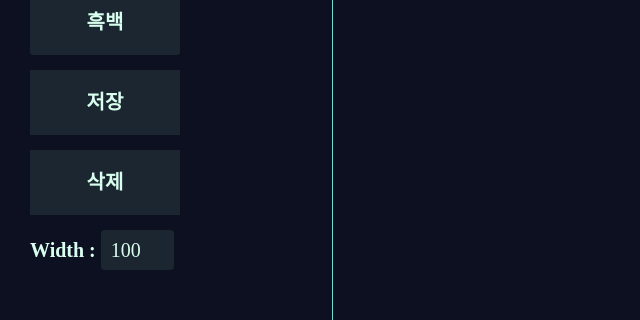
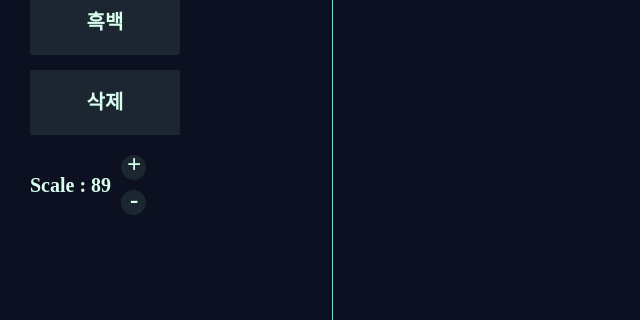
Before and after one commit to drainxc/image_converter, a Next.js app: page / in a window 1280 px wide. Shown: the part 140-460 px from the top of the page, without its empty margins (0-640 px from the left). Built offline with nearby package versions, Linux system fonts and the light colour scheme; a web font is replaced by a local one.

Commit message:
add vintage filter

```diff
--- a/pages/MainPage.jsx
+++ b/pages/MainPage.jsx
@@ -1,14 +1,27 @@
-import { useRef, useState } from "react";
+import { useEffect, useRef, useState } from "react";
 import styled from "styled-components";
+import Image from "next/image";
 
 const MainPage = () => {
   const [settings, setSettings] = useState({
-    width: 100,
+    width: 89,
     type: "blackAndWhite",
   });
   const editorRef = useRef(null);
   const [edit, setEdit] = useState(false);
   const [before, setBefore] = useState("");
+  const [scale, setScale] = useState({
+    width: 0,
+    height: 0,
+  });
+
+  useEffect(() => {
+    setScale({
+      width: editorRef.current.offsetWidth,
+      height: editorRef.current.offsetHeight,
+    });
+    console.log(editorRef.current.offsetHeight);
+  }, [edit]);
 
   const SelectFile = (e) => {
     const files = e.target.files[0];
@@ -23,10 +36,9 @@ const MainPage = () => {
       setBefore(URL.createObjectURL(files));
       loadNewImage(URL.createObjectURL(files));
       setEdit(false);
-    } else if (settings.type == "blackAndWhite") insertContent(files);
-    else if (settings.type == "colorReversal") insertContent(files);
-    else if (settings.type == "reversal") insertContent(files);
-    else if (settings.type == "blur") insertContent(files);
+    } else {
+      insertContent(files);
+    }
   };
 
   async function loadNewImage(src) {
@@ -120,11 +132,19 @@ const MainPage = () => {
     reader.readAsDataURL(file);
   };
 
-  const typeChange = (e) => setSettings({ ...settings, type: e.target.value });
+  const typeChange = (e) => {
+    setSettings({ ...settings, type: e.target.value });
+  };
 
-  const setWidth = (e) => {
-    setSettings({ ...settings, width: e.target.value });
-    loadNewImage(before);
+  const setWidth = (n) => {
+    setSettings({ ...settings, width: settings.width + n });
+    if (before) {
+      loadNewImage(before);
+    }
+    setScale({
+      width: editorRef.current.offsetWidth + n * 15,
+      height: editorRef.current.offsetHeight + n * 10,
+    });
   };
 
   return (
@@ -141,27 +161,42 @@ const MainPage = () => {
         />
         <TypeSelect name="흑백" onChange={(e) => typeChange(e)}>
           <option value="blackAndWhite">흑백</option>
+          <option value="colorReversal">색상반전</option>
+          {/* <option value="reversal">반전</option> */}
+          <option value="blur">가우시안 블러</option>
+          <option value="vintage">빈티지 필터</option>
           <option value="dotart">도트 아트</option>
-          <option value="colorReversal">색상반전</option>
-          <option value="reversal">반전</option>
-          <option value="blur">가우시안 블러</option>
         </TypeSelect>
-        <Btn>저장</Btn>
+        {/* <Btn>저장</Btn> */}
         <Btn>삭제</Btn>
-        <WidthInpurt>
-          <span>Width : </span>
-          <input
-            type={"number"}
-            value={settings.width}
-            onChange={(e) => setWidth(e)}
-            step="1"
-          />
-        </WidthInpurt>
+        <WidthInput>
+          <span>
+            Scale : <span>{settings.width}</span>
+          </span>
+          <PlusMinus>
+            <span onClick={() => setWidth(+1)}>
+              <a>+</a>
+            </span>
+            <span onClick={() => setWidth(-1)}>
+              <a>-</a>
+            </span>
+          </PlusMinus>
+        </WidthInput>
         <Original>
           <img src="" alt="" />
         </Original>
       </SideBar>
       <Content>
+        {settings.type === "vintage" ? (
+          <FilterImage
+            src="/vintage-texture.jpg"
+            alt=""
+            width={scale.width}
+            height={scale.height}
+          />
+        ) : (
+          <>sdsadsa</>
+        )}
         <ContentEdit
           contentEditable={edit}
           ref={editorRef}
@@ -183,7 +218,6 @@ const MainDiv = styled.div`
 
 const ContentEdit = styled.div`
   width: ${(props) => `${props.width * 15}` + "px"};
-  height: 100%;
   color: white;
   img {
     width: 100%;
@@ -195,10 +229,24 @@ const ContentEdit = styled.div`
         : props.colorReversal
         ? "invert(1)"
         : props.blur
-        ? "blur(13px)"
+        ? "blur(5px)"
         : "none"};
     transform: ${(props) => (props.reversal ? "scale(-1,1)" : "scale(1,1)")};
   }
+`;
+
+const FilterImage = styled.img`
+  margin-top: 30px;
+  width: ${(props) => `${props.width}` + "px"};
+  height: ${(props) => `${props.height}` + "px"};
+  object-fit: cover;
+  position: absolute;
+  top: 0;
+  opacity: 0.4;
+  z-index: 2;
+  /* background-image: url("/vintage-texture.jpg"); */
+  background-blend-mode: overlay;
+  background-size: cover;
 `;
 
 const Content = styled.p`
@@ -207,6 +255,7 @@ const Content = styled.p`
   width: 78vw;
   height: 100vh;
   padding: 30px;
+  position: relative;
 
   &::-webkit-scrollbar {
     background-color: var(--sub-color);
@@ -319,10 +368,13 @@ const Btn = styled.div`
   justify-content: center;
 `;
 
-const WidthInpurt = styled.div`
+const WidthInput = styled.div`
   margin-top: 15px;
   color: var(--sub-color);
   font-weight: 900;
+  display: inline-flex;
+  align-items: center;
+
   input {
     width: 73px;
     height: 40px;
@@ -334,3 +386,26 @@ const WidthInpurt = styled.div`
     padding-left: 10px;
   }
 `;
+
+const PlusMinus = styled.div`
+  margin-left: 10px;
+  text-align: center;
+  font-size: 25px;
+  display: flex;
+  flex-direction: column;
+
+  span {
+    display: flex;
+    justify-content: center;
+    align-items: center;
+    width: 25px;
+    height: 25px;
+    border-radius: 24px;
+    margin: 5px 0;
+    background-color: var(--box-color);
+    a {
+      margin-left: 1px;
+      margin-bottom: 4px;
+    }
+  }
+`;
```
Also changed, not shown: public/vintage-texture.jpg (added).
